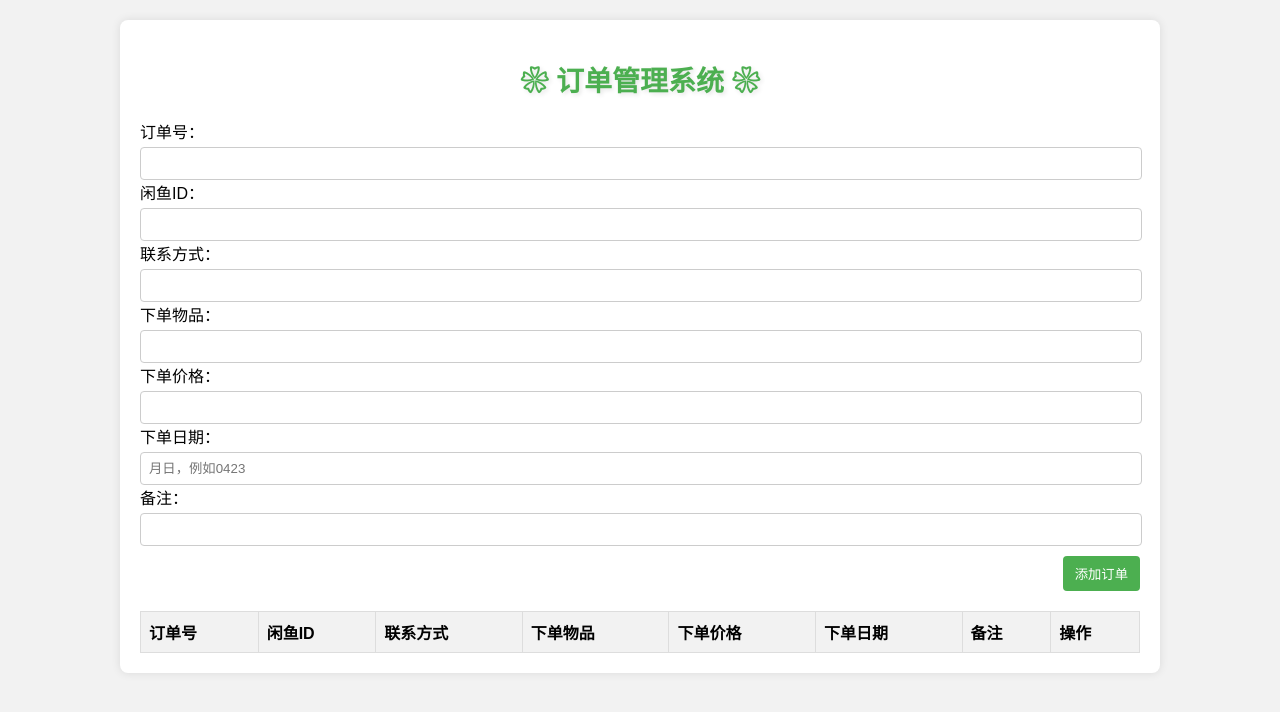
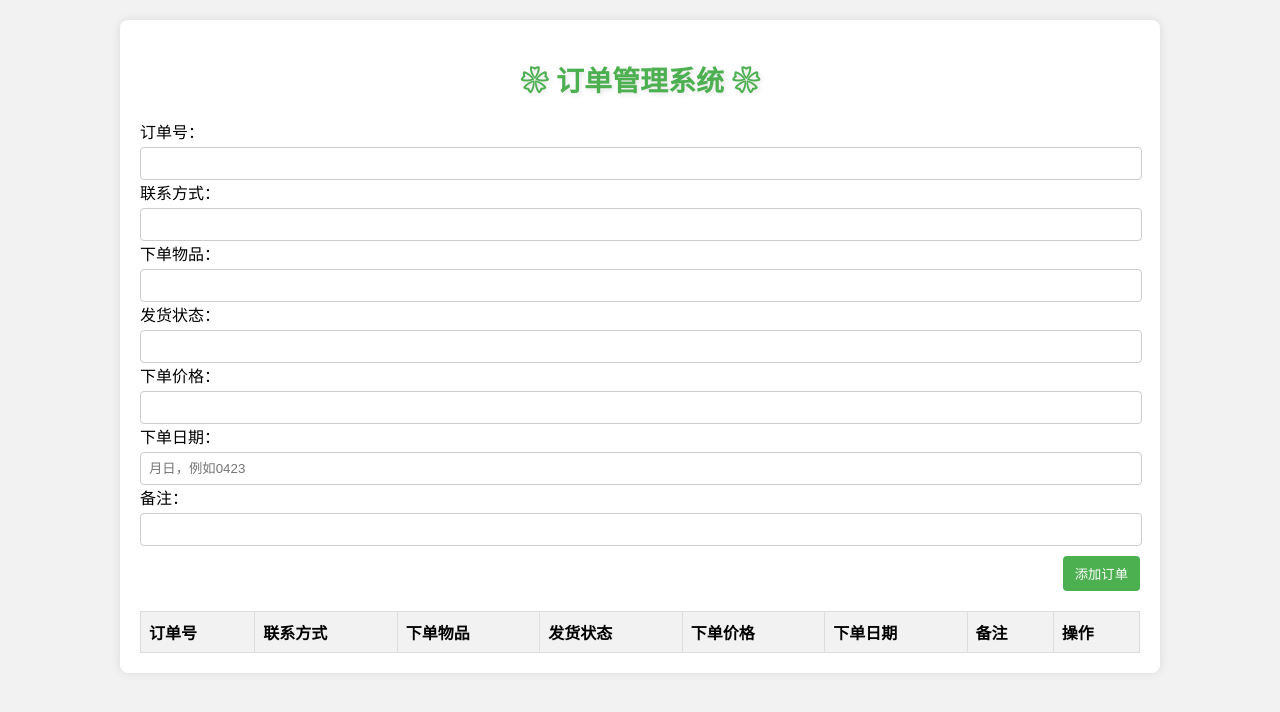
Before and after one commit to CATTIVA1115/cattiva1115.github.io, a plain HTML site: page index.html in a window 1280 px wide. Drawn offline with Linux system fonts and the light colour scheme.

Commit message:
Update index.html

```diff
--- a/index.html
+++ b/index.html
@@ -92,17 +92,17 @@
             </div>
 
             <div class="form-group">
-                <label for="xiaoyu-id">闲鱼ID：</label>
+                <label for="xiaoyu-id">联系方式：</label>
                 <input type="text" id="xiaoyu-id" name="xiaoyu-id">
             </div>
 
             <div class="form-group">
-                <label for="contact-info">联系方式：</label>
+                <label for="contact-info">下单物品：</label>
                 <input type="text" id="contact-info" name="contact-info">
             </div>
 
             <div class="form-group">
-                <label for="item">下单物品：</label>
+                <label for="item">发货状态：</label>
                 <input type="text" id="item" name="item">
             </div>
 
@@ -130,9 +130,9 @@
             <thead>
                 <tr>
                     <th>订单号</th>
-                    <th>闲鱼ID</th>
                     <th>联系方式</th>
                     <th>下单物品</th>
+                    <th>发货状态</th>
                     <th>下单价格</th>
                     <th>下单日期</th>
                     <th>备注</th>
```
